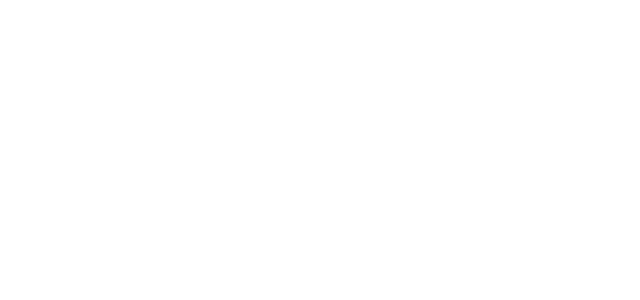
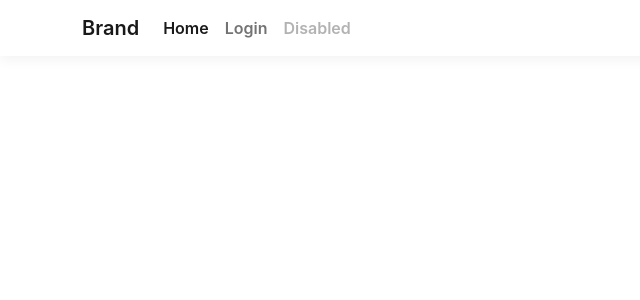
Before and after one commit to jnnrz/nx, a Next.js app: page / in a window 1280 px wide. Shown: the top 300 px of the page, without its empty margins (0-640 px from the left). Built offline with nearby package versions, Linux system fonts and the light colour scheme.

Commit message:
Adds navigation

```diff
--- /dev/null
+++ b/components/nav/Navigation/index.tsx
@@ -0,0 +1,44 @@
+import React, { useState } from 'react';
+import styles from './navigation.module.scss';
+
+const Navigation = (): JSX.Element => {
+  const [isNavCollapsed, setIsNavCollapsed] = useState(true);
+
+  const handleNavCollapse = () => setIsNavCollapsed(!isNavCollapsed);
+
+  return (
+    <>
+      <nav className={`${styles.navbar} navbar navbar-expand-lg navbar-light`} id="nanv">
+        <div className="container">
+          <a className="navbar-brand" href="/">Brand</a>
+          <button className="navbar-toggler"
+            type="button"
+            data-toggle="collapse"
+            data-target="#navbarContent"
+            aria-controls="navbarToggler"
+            aria-expanded={!isNavCollapsed ? true : false}
+            aria-label="Toggle navigation"
+            onClick={handleNavCollapse}>
+            <span className="navbar-toggler-icon"></span>
+          </button>
+
+          <div className={`${isNavCollapsed ? 'collapse' : ''} navbar-collapse`} id="navbarContent">
+            <ul className="navbar-nav mr-auto mb-2 mb-lg-0">
+              <li className="nav-item">
+                <a className="nav-link active" aria-current="page" href="/">Home</a>
+              </li>
+              <li className="nav-item">
+                <a className="nav-link" href="/">Login</a>
+              </li>
+              <li className="nav-item">
+                <a className="nav-link disabled" href="/" aria-disabled="true">Disabled</a>
+              </li>
+            </ul>
+          </div>
+        </div>
+      </nav>
+    </>
+  );
+};
+
+export default Navigation;
--- /dev/null
+++ b/components/nav/Navigation/navigation.module.scss
@@ -0,0 +1,4 @@
+.navbar {
+  font-weight: 600;
+  box-shadow: 0 .25rem .75rem rgba(0, 0, 0, .05);
+}
--- a/pages/index.tsx
+++ b/pages/index.tsx
@@ -1,11 +1,15 @@
 import { NextPage } from "next";
 import styles from '../styles/home.module.scss';
+import Navigation from "../components/nav/Navigation";
 
 const Home: NextPage = () => {
+  return (
+    <>
+      <Navigation />
+      <div className="home">
+      </div>
+    </>
 
-  return (
-    <div className="home">
-    </div>
   );
 };
 
```
